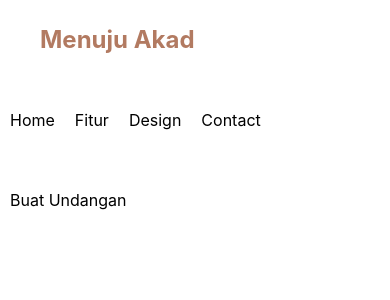
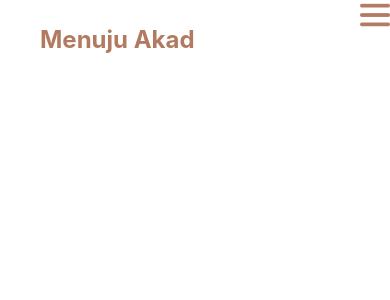
Before and after one commit to bktech-id/menujuakad, a React (Create React App) app: page / in a window 390 px wide. Shown: the top 300 px of the page. Built offline with nearby package versions, Linux system fonts and the light colour scheme.

Commit message:
feat: add navbar

```diff
--- a/src/containers/HomePage/components/Navbar/index.jsx
+++ b/src/containers/HomePage/components/Navbar/index.jsx
@@ -1,11 +1,18 @@
 import React from 'react';
 
 import styles from './styles.module.css';
+
+import humberger from '../../../../assets/icon/humberger.png';
+import close from '../../../../assets/icon/close.png';
 
 const Navbar = () => {
   return (
     <nav>
       <h2>Menuju Akad</h2>
+      <label for='check'>
+        <img className={styles.humberger} src={humberger} id='btn' />
+        <img className={styles.close} src={close} id='close' />
+      </label>
       <ul>
         <li><a href='#'>Home</a></li>
         <li><a href='#'>Fitur</a></li>
--- a/src/containers/HomePage/components/Navbar/styles.module.css
+++ b/src/containers/HomePage/components/Navbar/styles.module.css
@@ -30,3 +30,42 @@ ul li a {
 ul li a:hover {
   color: #B27A61;
 }
+
+label img {
+  width: 30px;
+  float: right;
+  margin-left: 40px;
+  line-height: 80px;
+  cursor: pointer;
+  display: none;
+}
+
+#check {
+  display: none;
+}
+
+@media (max-width: 992px) {
+  .humberger {
+    display: block;
+  }
+
+  ul {
+    position: fixed;
+    width: 100%;
+    height: 100vh;
+    margin-right: 0;
+    top: 80px;
+    right: -100%;
+    text-align: center;
+  }
+
+  ul li {
+    display: block;
+    line-height: 10px;
+    margin: 50px 0;
+  }
+
+  #check:checked ~ ul {
+
+  }
+}
```
Also changed, not shown: src/assets/icon/close.png (added), src/assets/icon/humberger.png (added).
